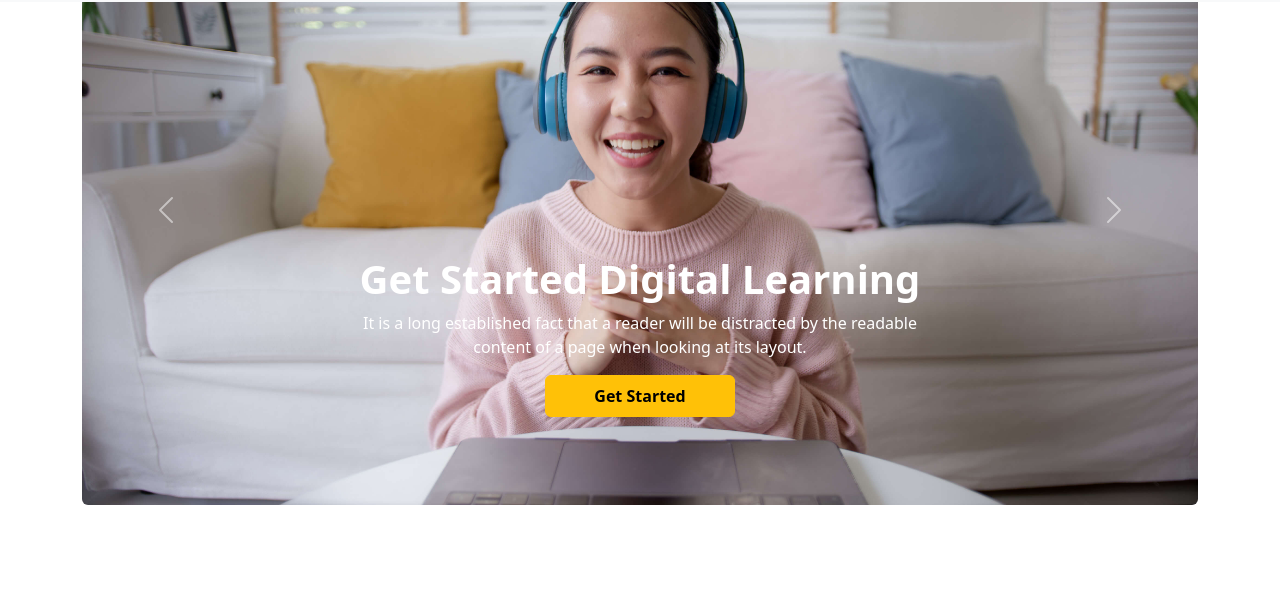
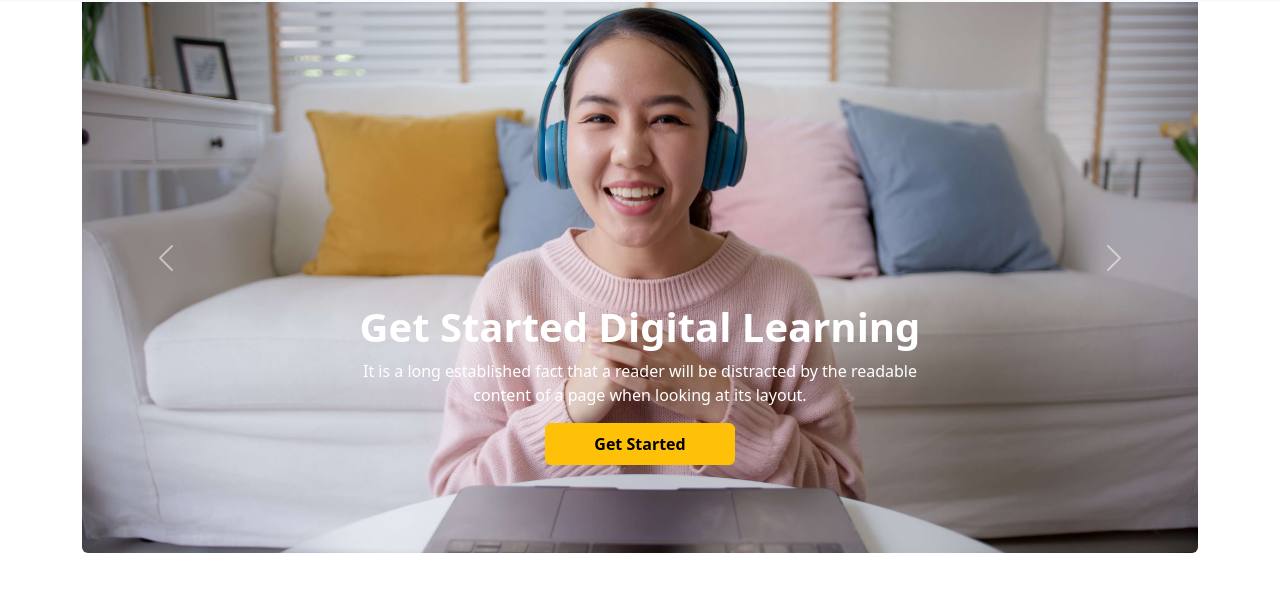
Before and after one commit to TarekSolaiman/assignment-3, a plain HTML site: page index.html in a window 1280 px wide. Shown: the part 84-675 px from the top of the page. Drawn offline with nearby package versions, Linux system fonts and the light colour scheme.

Commit message:
navber fixd

```diff
--- a/index.html
+++ b/index.html
@@ -13,7 +13,7 @@
 </head>
 
 <body>
-    <header>
+    <header class="mb-5">
         <!-- navber start -->
         <nav class="fixed-top bg-light d-block">
             <nav class="navbar navbar-expand-lg ">
@@ -49,11 +49,11 @@
             </nav>
         </nav>
         <!-- navber end -->
-
+    </header>
     <!-- Slider start -->
-        <section class="container" id="home">
-            <div id="carouselExampleInterval" class="carousel slide" data-bs-ride="carousel">
-                <div class="carousel-inner">
+    <section class="container mt-5" id="home">
+        <div id="carouselExampleInterval" class="carousel slide mt-5" data-bs-ride="carousel">
+            <div class="carousel-inner mt-5">
                 <div class="carousel-item active" data-bs-interval="2000">
                     <img src="images/cover/cover-1.png" class="d-block w-100 rounded slide-img" alt="...">
                     <div class="carousel-caption d-md-block lg-pb-5 lg-mb-5 ">
@@ -101,7 +101,7 @@
         </div>
     </section>
     <!-- Slider end -->
-    </header>
+
     <!-- header end  -->
     <main>
         <section class="container">
```
Lines whose indentation alone changed are shown as unchanged.
